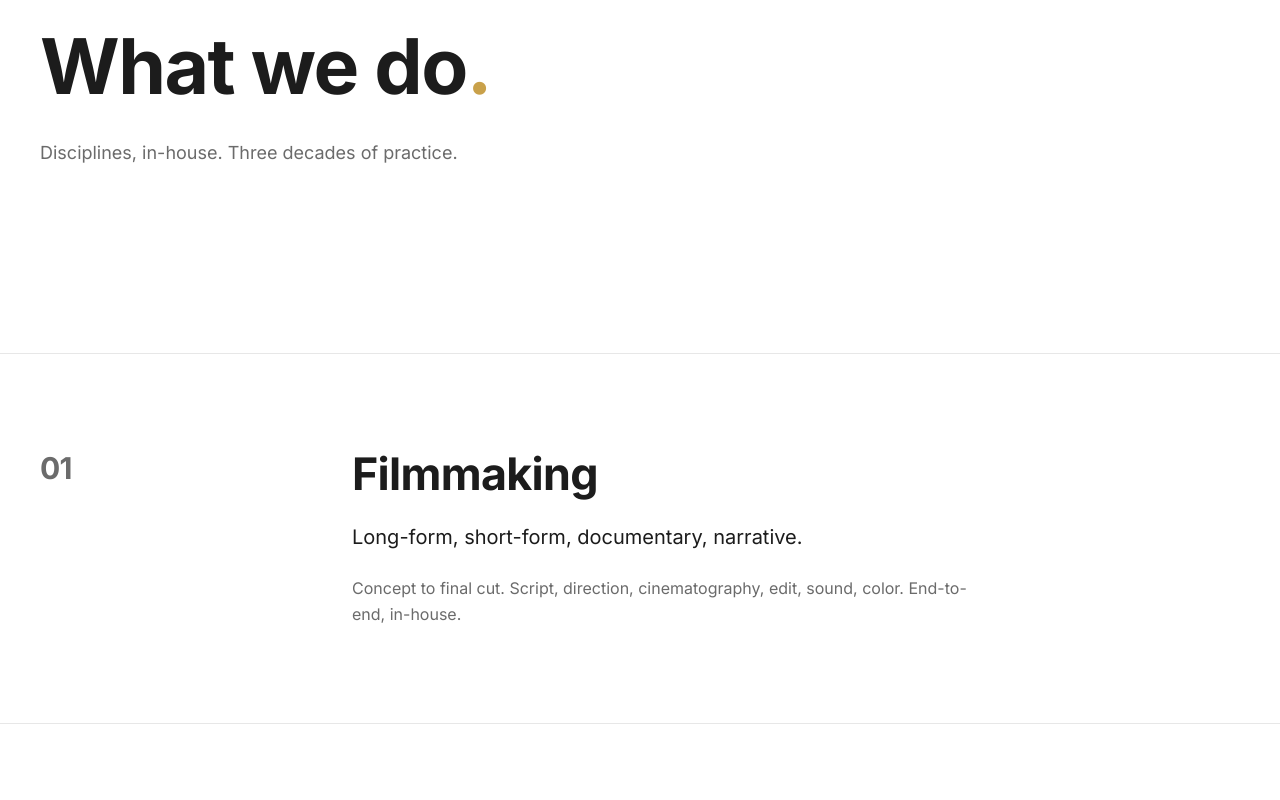
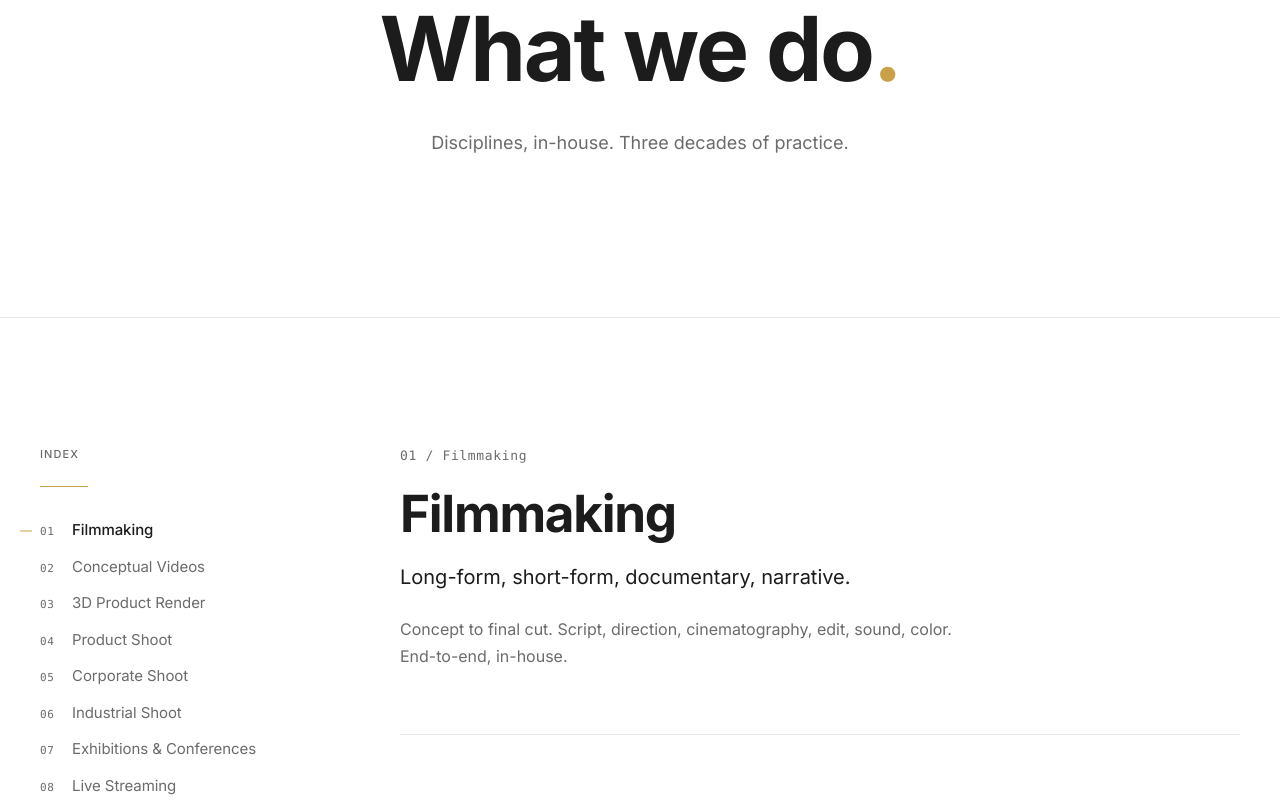
Before and after one commit to definingcode/darshna-studio-website, a React (Vite) app: page /services in a window 1280 px wide. Shown: the part 280-1080 px from the top of the page. Built offline with nearby package versions, Linux system fonts and the light colour scheme.

Commit message:
feat(services): rebuild page as Index composition with scrollspy

```diff
--- a/src/pages/Services.jsx
+++ b/src/pages/Services.jsx
@@ -1,64 +1,21 @@
-import PageHero from '../components/ui/PageHero'
-import SectionLabel from '../components/ui/SectionLabel'
-import Container from '../components/ui/Container'
-import Button from '../components/ui/Button'
-import { services } from '../data/services'
+import { Helmet } from 'react-helmet-async'
+import ServicesHero from '../components/services/ServicesHero'
+import ServicesIndexLayout from '../components/services/ServicesIndexLayout'
+import ServicesClosing from '../components/services/ServicesClosing'
 
 export default function Services() {
   return (
     <>
-      <PageHero
-        eyebrow={<SectionLabel number="01" label="Services" />}
-        headline="What we do."
-        sub="Disciplines, in-house. Three decades of practice."
-      />
-
-      <div className="bg-white">
-        {services.map((s, i) => (
-          <section
-            key={s.id}
-            id={s.id}
-            className="border-t border-soft py-16 lg:py-24"
-          >
-            <Container>
-              <div className="grid grid-cols-1 lg:grid-cols-12 gap-6 lg:gap-12">
-                <div className="lg:col-span-3">
-                  <div className="text-2xl lg:text-3xl font-bold text-mid tracking-tight">
-                    {String(i + 1).padStart(2, '0')}
-                  </div>
-                </div>
-                <div className="lg:col-span-9">
-                  <h2 className="text-[clamp(32px,3.5vw,48px)] font-bold tracking-[-0.015em] leading-[1.1] text-ink">
-                    {s.name}
-                  </h2>
-                  <p className="mt-6 text-lg md:text-xl text-ink leading-relaxed max-w-[640px]">
-                    {s.oneLine}
-                  </p>
-                  <p className="mt-6 text-mid leading-relaxed max-w-[640px]">
-                    {s.deliver}
-                  </p>
-                </div>
-              </div>
-            </Container>
-          </section>
-        ))}
-      </div>
-
-      <section className="border-t border-soft py-24 lg:py-32 bg-white">
-        <Container>
-          <div className="max-w-[900px]">
-            <p className="text-[clamp(28px,3vw,40px)] font-bold tracking-[-0.015em] leading-[1.2] text-ink">
-              If your shoot isn't on this list, ask. In thirty-three years,
-              we've likely done it<span className="text-gold">.</span>
-            </p>
-            <div className="mt-10">
-              <Button to="/contact" variant="primary" size="lg">
-                Brief Us
-              </Button>
-            </div>
-          </div>
-        </Container>
-      </section>
+      <Helmet>
+        <title>Services — Disciplines, In-House · Darshna Studio</title>
+        <meta
+          name="description"
+          content="Nine disciplines, one studio. Filmmaking, conceptual videos, 3D product render, product and corporate shoots, industrial shoots, exhibitions and conferences, live streaming, event coverage. Pan-India since 1993."
+        />
+      </Helmet>
+      <ServicesHero />
+      <ServicesIndexLayout />
+      <ServicesClosing />
     </>
   )
 }
```
